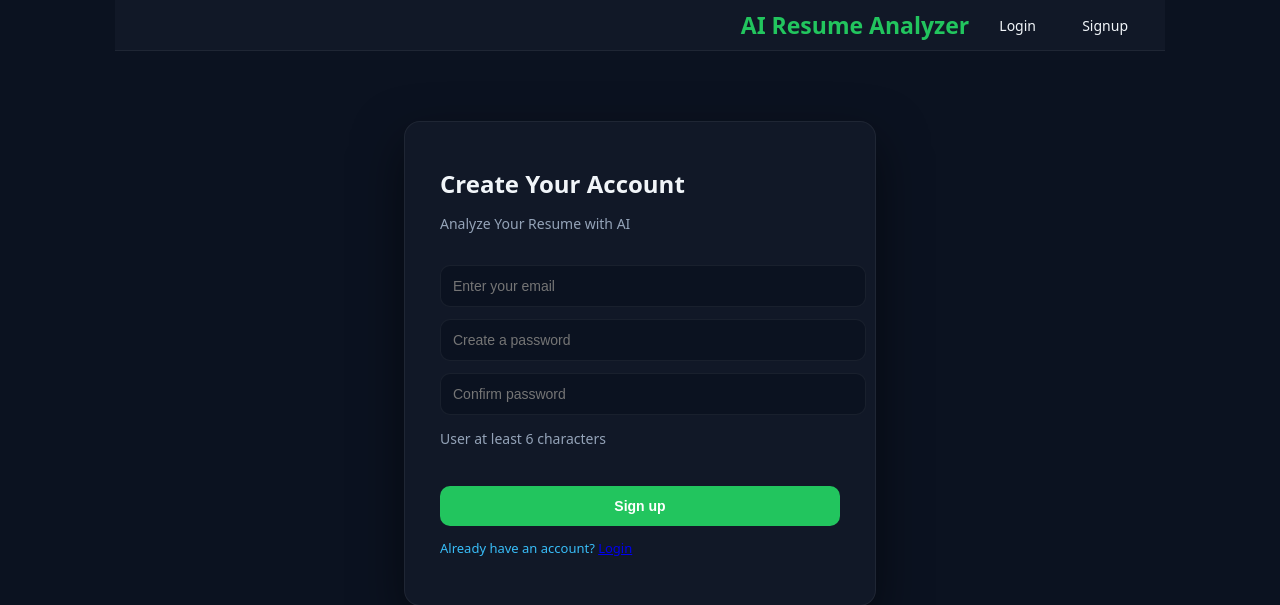
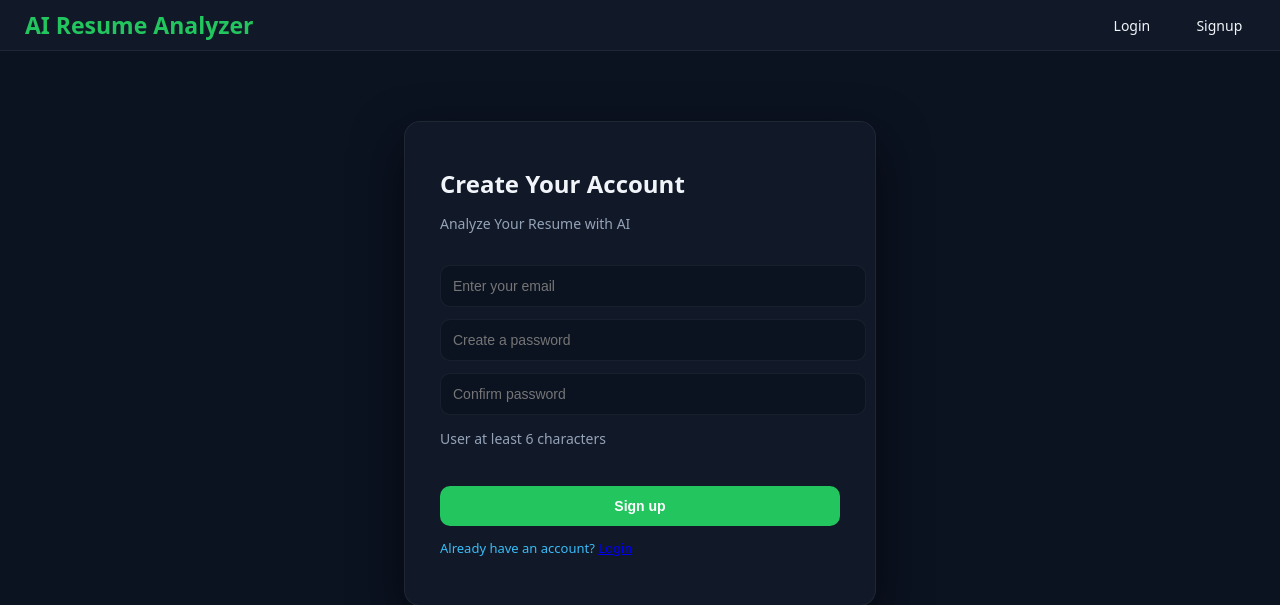
Before and after one commit to ShafiyaAnjum12/ai-resume-analyzer, a Flask app: page /signup in a window 1280 px wide. Shown: the top 605 px of the page. Run offline with Flask 3, Linux system fonts and the light colour scheme; parts of the project's set-up code (start-up, migrations or seed data) failed here and were passed over.

Commit message:
Update base.html

```diff
--- a/templates/base.html
+++ b/templates/base.html
@@ -4,6 +4,7 @@
     <meta charset="UTF-8" />
     <meta name="viewport" content="width=device-width, initial-scale=1.0" />
     <title>AI Resume Analyzer</title>
+
     <link
       rel="stylesheet"
       href="{{ url_for('static', filename='style.css') }}"
@@ -11,19 +12,24 @@
   </head>
 
   <body>
-    <header class="container">
+    <header>
       <h1 class="logo">AI Resume Analyzer</h1>
-
+      <div class="container">
         <nav>
           {% if session.get("user") %}
+
           <a href="/dashboard">Home</a>
           <a href="/history">History</a>
           <a href="/logout">Logout</a>
+
           {% else %}
+
           <a href="/login">Login</a>
           <a href="/signup">Signup</a>
+
           {% endif %}
         </nav>
+      </div>
     </header>
 
     <main class="container">{% block content %}{% endblock %}</main>
```
Lines whose indentation alone changed are shown as unchanged.
